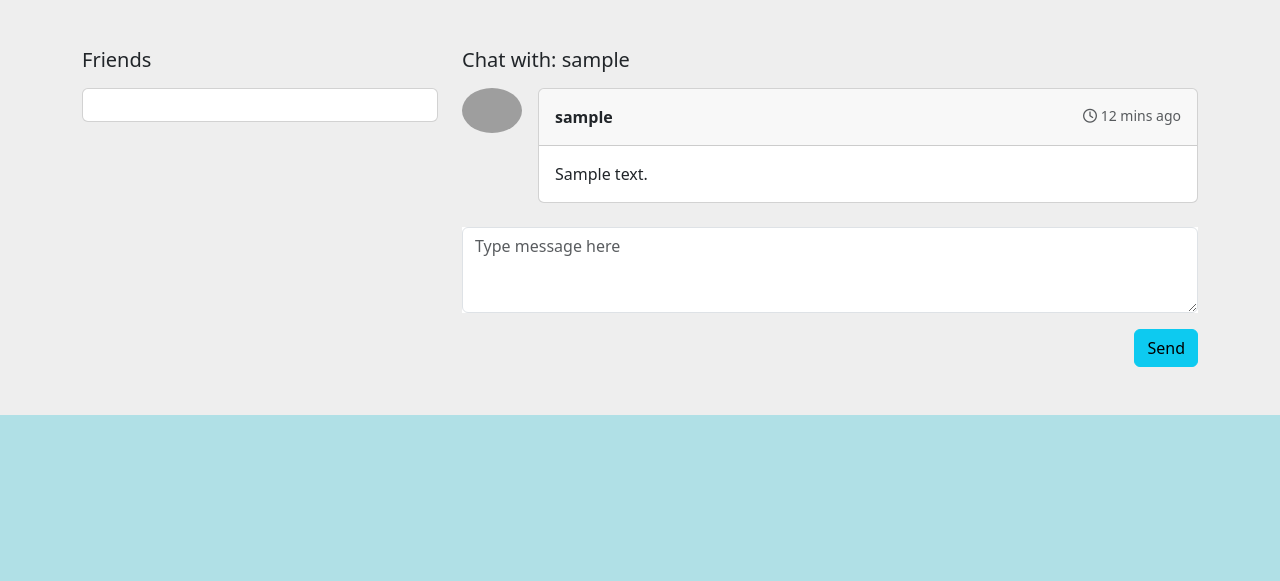
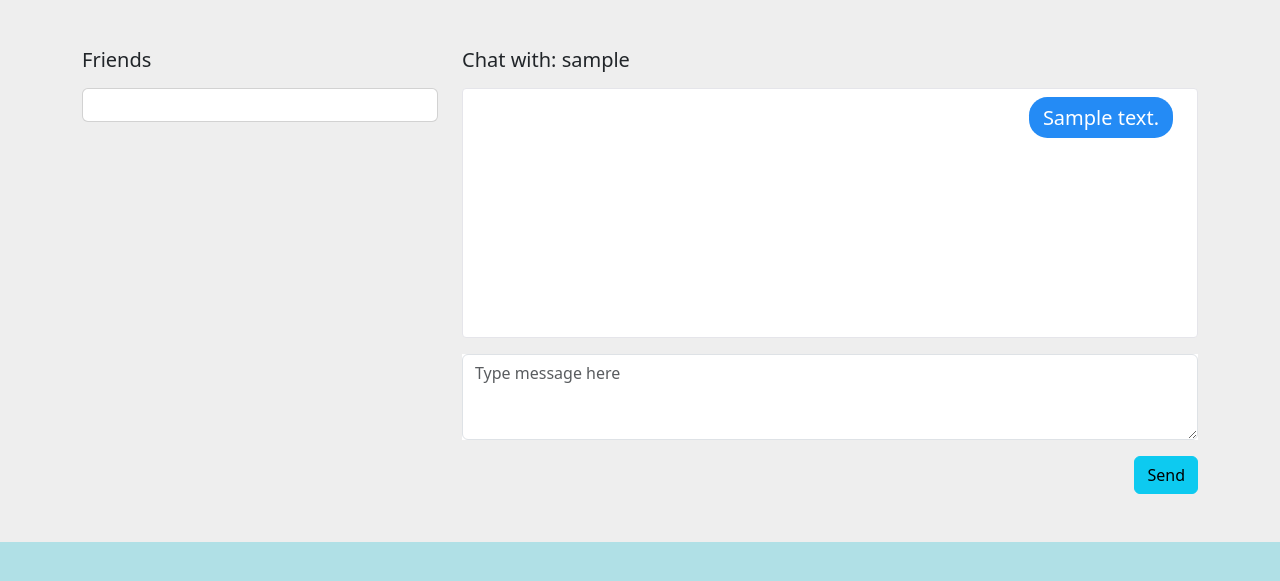
Before and after one commit to Johnny-FTW/Django-Profile-Viewer, a Django app: a page that uses templates/base.html in a window 1280 px wide. Shown: the part 56-637 px from the top of the page. Run offline with Django 4.2, Linux system fonts and the light colour scheme; a user stored in the database is signed in; tables that the repository leaves empty hold one stand-in row (values such as "Sample post"); grey boxes are pictures that could not be loaded.

Commit message:
fixed messages#3

```diff
--- /dev/null
+++ b/chat/static/css.css
@@ -0,0 +1,40 @@
+
+.chat-body {
+    background-color: #fff;
+    border: 1px solid #e5e5ea;
+    border-radius: 0.25rem;
+    display: flex;
+    flex-direction: column;
+    font-size: 1.25rem;
+    margin: 0 auto 1rem;
+    width: 100%;
+    padding: 0.5rem 1.5rem;
+    min-height: 250px;
+}
+
+.chat-box-received {
+    align-self: flex-start;
+    background-color: #e5e5ea;
+    color: #000;
+    border-radius: 1.15rem;
+    line-height: 1.25;
+    max-width: 75%;
+    padding: 0.5rem .875rem;
+    position: relative;
+    word-wrap: break-word;
+    margin-bottom: 5px;
+}
+
+.chat-box-sent {
+    align-self: flex-end;
+    background-color: #248bf5;
+    color: #fff;
+    border-radius: 1.15rem;
+    line-height: 1.25;
+    max-width: 75%;
+    padding: 0.5rem .875rem;
+    position: relative;
+    word-wrap: break-word;
+    margin-bottom: 5px;
+
+}
--- a/chat/templates/chat.html
+++ b/chat/templates/chat.html
@@ -52,40 +52,17 @@
                         {% if chat.msg_sender == request.user and chat.msg_receiver == friend %}
 
                         <div class="chat-box-sent">
-                            <li class="d-flex justify-content-between mb-4">
-                                <img src="https://mdbcdn.b-cdn.net/img/Photos/Avatars/avatar-6.webp" alt="avatar"
-                                     class="rounded-circle d-flex align-self-start me-3 shadow-1-strong" width="60">
-                                <div class="card w-100">
-                                    <div class="card-header d-flex justify-content-between p-3">
-                                        <p class="fw-bold mb-0">{{ request.user.username }}</p>
-                                        <p class="text-muted small mb-0"><i class="far fa-clock"></i> 12 mins ago</p>
-                                    </div>
-                                    <div class="card-body">
-                                        <p class="mb-0">
                                             {{ chat }}
-                                        </p>
-                                    </div>
-                                </div>
-                            </li>
                         </div>
 
                         {% elif chat.msg_sender == friend and chat.msg_receiver == request.user %}
 
-                        <li class="d-flex justify-content-between mb-4">
-                            <div class="card w-100">
-                                <div class="card-header d-flex justify-content-between p-3">
-                                    <p class="fw-bold mb-0">{{ friend.username }}</p>
-                                    <p class="text-muted small mb-0"><i class="far fa-clock"></i> 13 mins ago</p>
-                                </div>
-                                <div class="card-body">
-                                    <p class="mb-0">
+                        <div class="chat-box-received">
+
+
                                         {{chat}}
-                                    </p>
-                                </div>
                             </div>
-                            <img src="https://mdbcdn.b-cdn.net/img/Photos/Avatars/avatar-5.webp" alt="avatar"
-                                 class="rounded-circle d-flex align-self-start ms-3 shadow-1-strong" width="60">
-                        </li>
+
                         {% endif %}
                         {% endfor %}
 
--- a/templates/base.html
+++ b/templates/base.html
@@ -19,6 +19,7 @@
         crossorigin="anonymous"></script>
     <link href="https://cdnjs.cloudflare.com/ajax/libs/font-awesome/6.0.0/css/all.min.css"
             rel="stylesheet"/>
+    <link rel="stylesheet" href="{% static 'css.css' %}">
 </head>
 <body>
 
```
